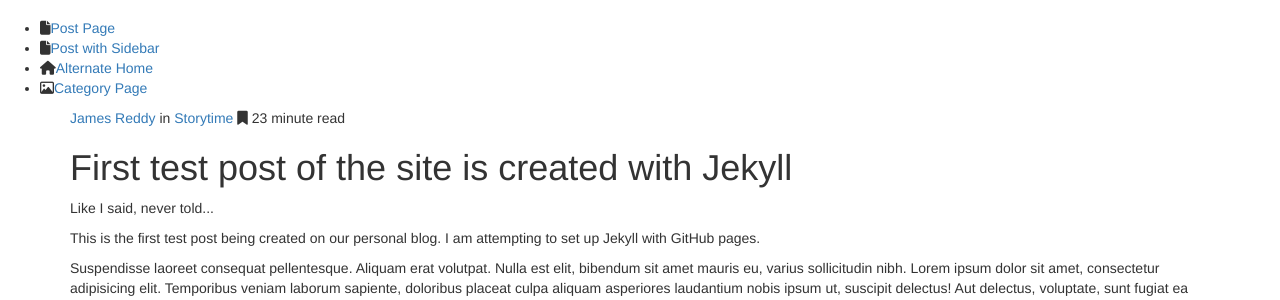
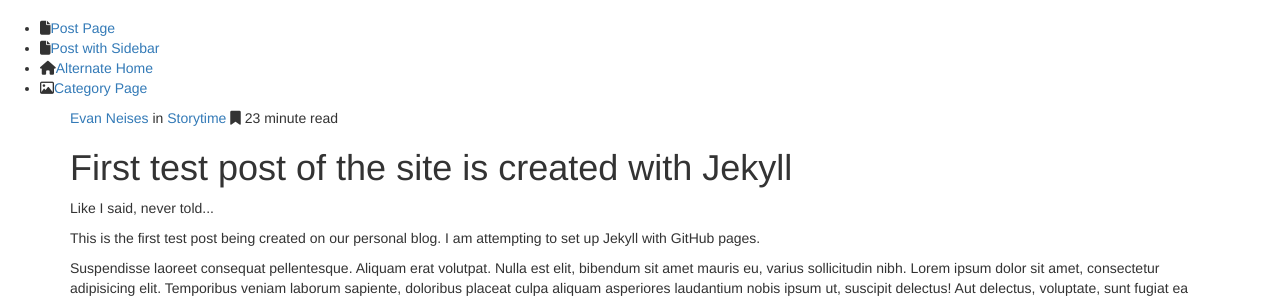
Before and after one commit to EJBlog/EJBlog.github.io, a Jekyll site: the page built from _posts/2015-12-23-first-site-post.md, in a window 1280 px wide. Shown: the part 143-443 px from the top of the page. Built offline with Jekyll 4.4.1, drawn with Linux system fonts in a browser that asks for light colours; nearby versions of some CDN libraries; library files that are not in the unit come from our copies; comment, search, counter and statistics services are not loaded.

Commit message:
Update post.html

```diff
--- a/_layouts/post.html
+++ b/_layouts/post.html
@@ -68,7 +68,7 @@ layout: default
             <div class="row">
                 <div class="col-xs-12 single-content">
                     <p class="meta">
-                        <a class="" href="category.html">James Reddy</a> in <a class="" href="category.html">Storytime</a> <i class="link-spacer"></i> <i class="fa fa-bookmark"></i> 23 minute read
+                        <a class="" href="category.html">Evan Neises</a> in <a class="" href="category.html">Storytime</a> <i class="link-spacer"></i> <i class="fa fa-bookmark"></i> 23 minute read
                     </p>
 <!--Jake: This needs to be changes bc it is hardcoding a blog post-->
                     <h1>{{ page.title }}</h1>
```
